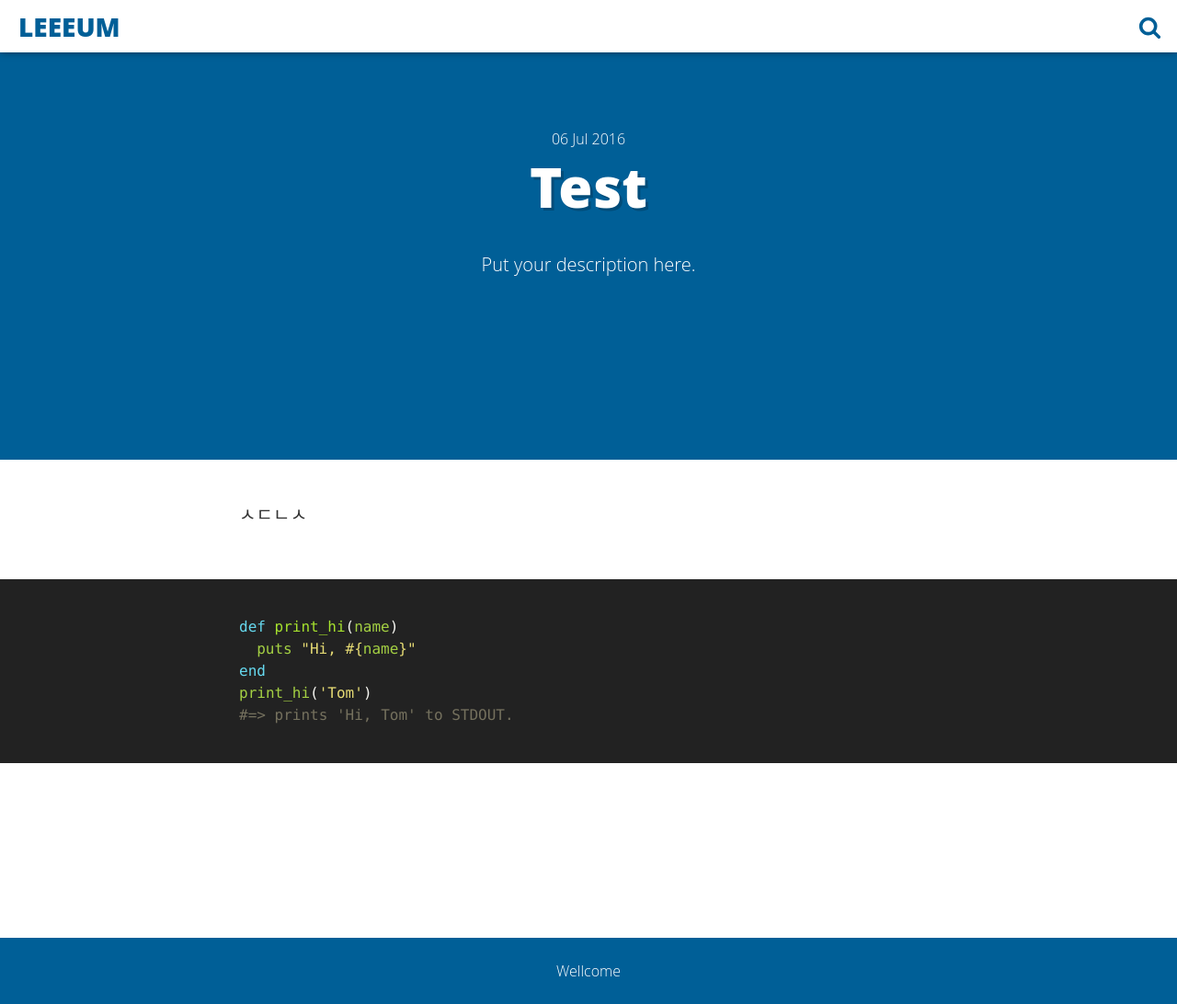
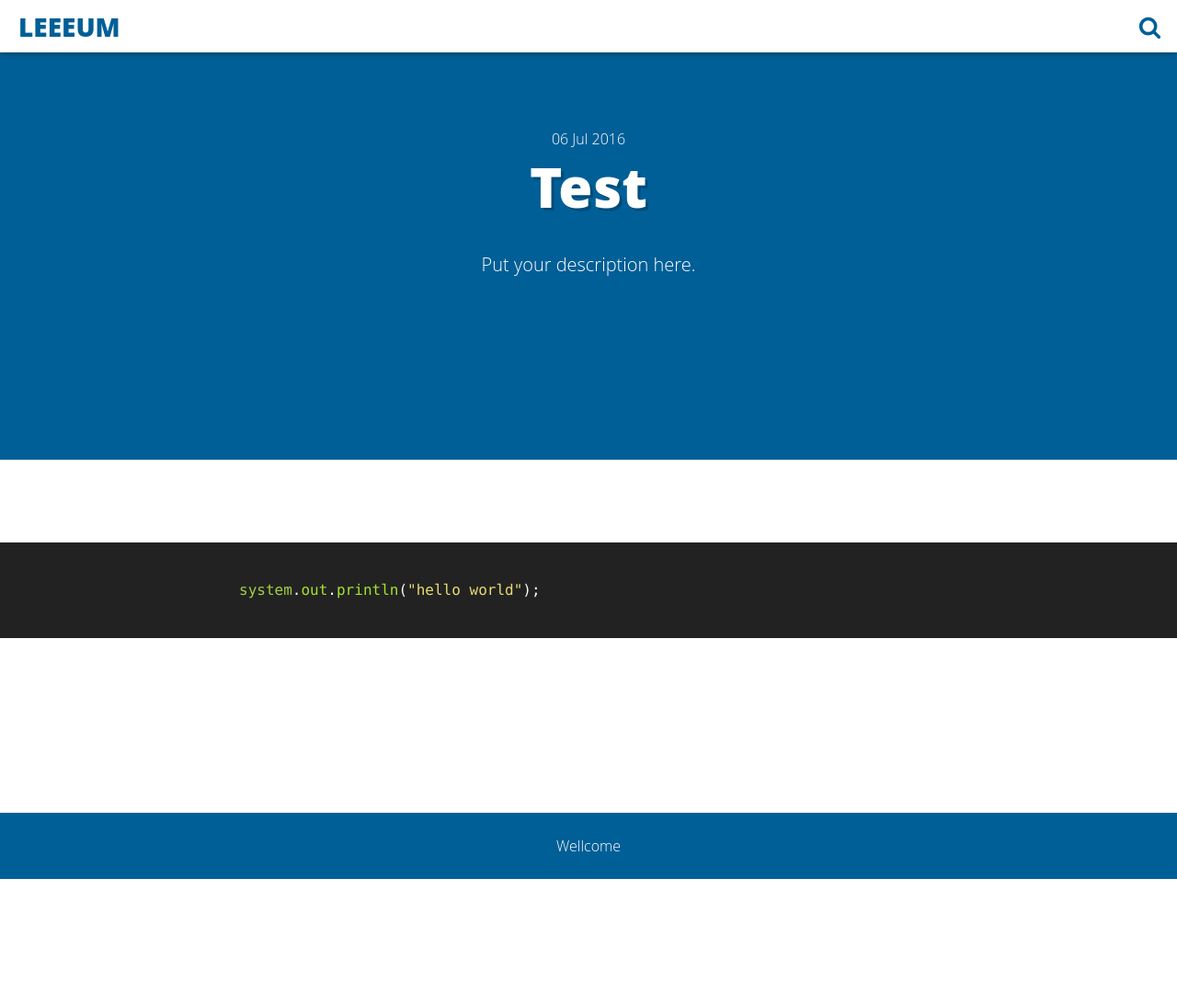
Before and after one commit to lky88/lky88.github.io, a Jekyll site: the page built from _posts/2017-07-06-java-j-1.md, in a window 1280 px wide and 1092 px high. Shown: the whole window at 92% size. Built offline with Jekyll 4.4.1, drawn with Linux system fonts in a browser that asks for light colours.

Commit message:
java-j-1 update

```diff
--- a/_posts/2017-07-06-java-j-1.md
+++ b/_posts/2017-07-06-java-j-1.md
@@ -12,15 +12,11 @@ categories:
 introduction: "자바 테스트"
 ---
 
-ㅅㄷㄴㅅ
+
 
 {% highlight ruby %}
-def print_hi(name)
-  puts "Hi, #{name}"
-end
-print_hi('Tom')
-#=> prints 'Hi, Tom' to STDOUT.
+
+
+system.out.println("hello world");
+
 {% endhighlight %}
-
-[jekyll-gh]: https://github.com/mojombo/jekyll
-[jekyll]:    http://jekyllrb.com
```
